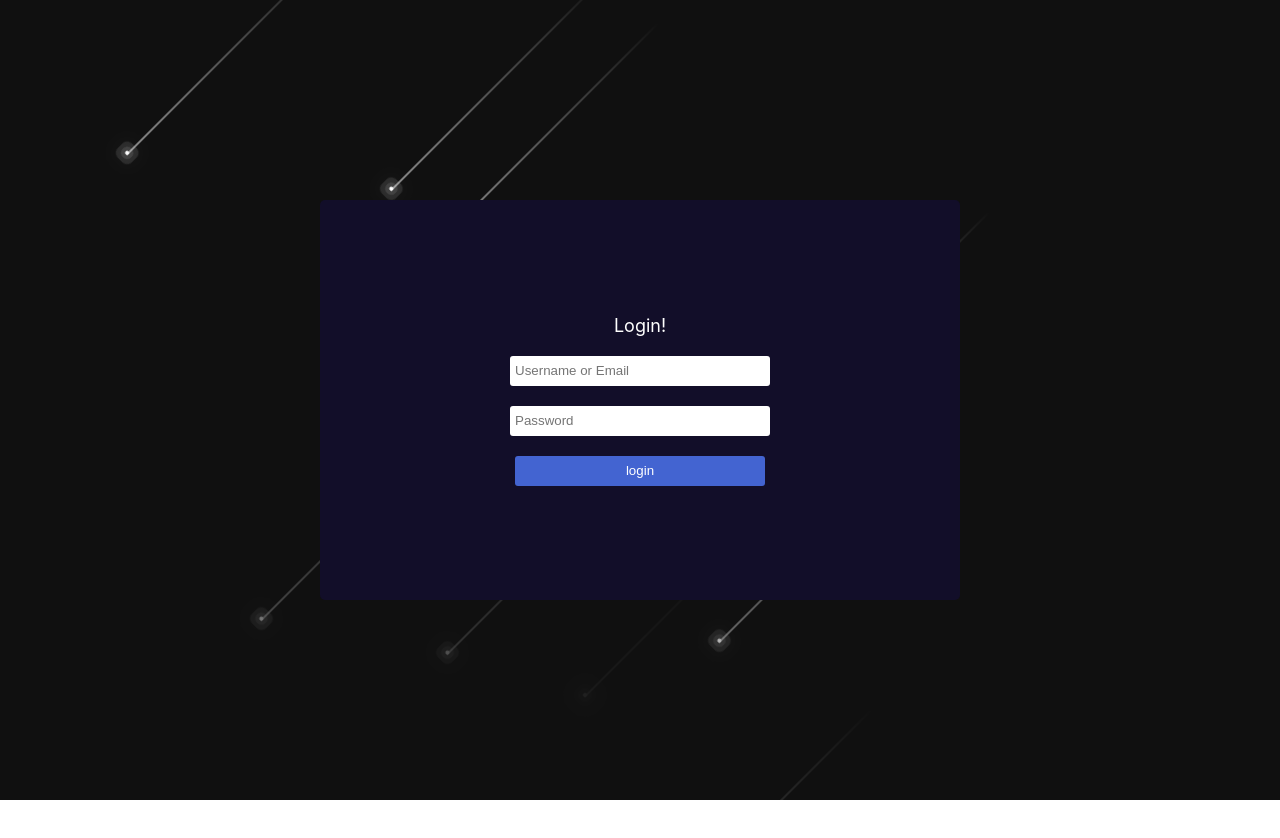
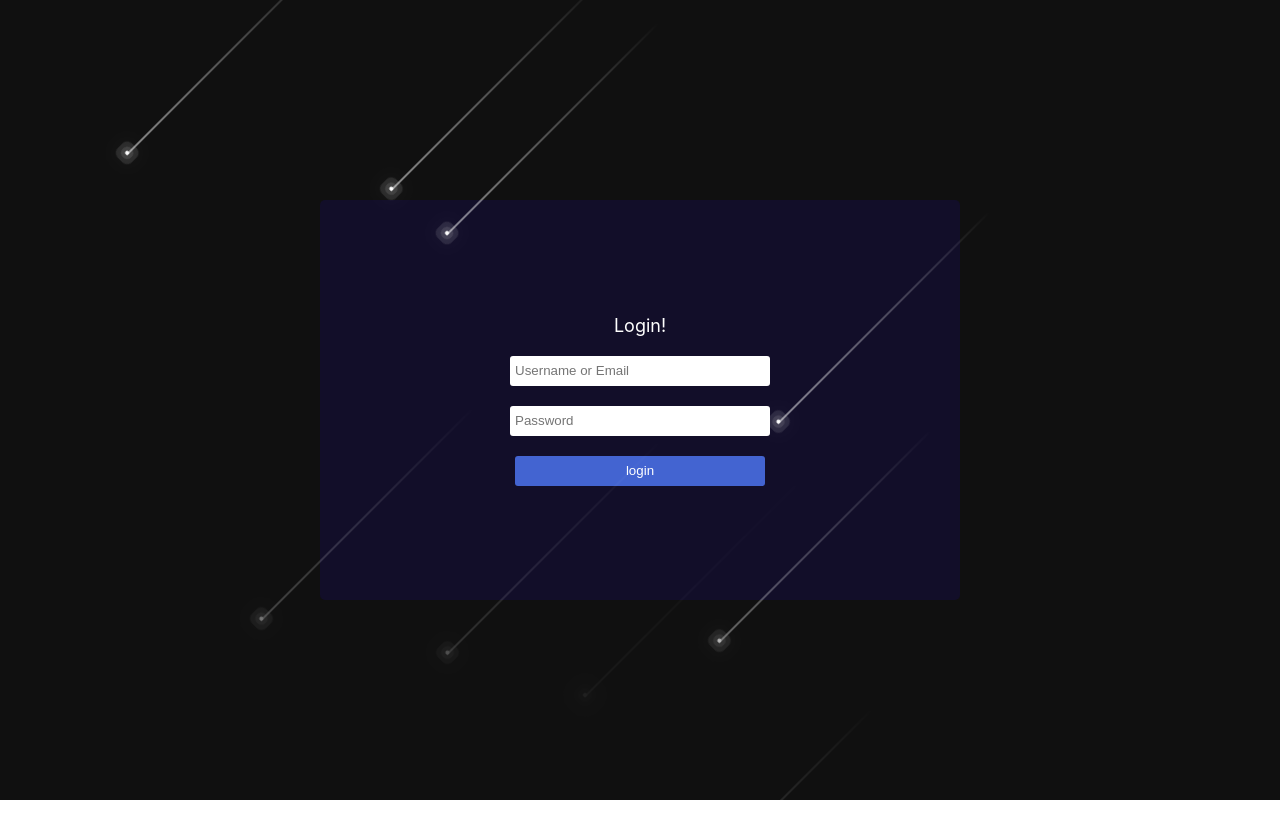
Before and after one commit to mitrabodh/libramate, a React (Create React App) app: page / in a window 1280 px wide. Shown: the top 838 px of the page. After the commit the page ends 800 px from the top, so only its background shows below. Built offline with nearby package versions, Linux system fonts and the light colour scheme.

Commit message:
made some changes to the animation

```diff
--- a/src/authentication.module.css
+++ b/src/authentication.module.css
@@ -8,12 +8,15 @@ body {
 }
 
 .container {
+    position: relative;
     display: flex;
     align-items: center;
     justify-content: center;
     width: 100vw;
     height: 100vh;
     background-color: rgb(16, 16, 16);
+    overflow: hidden;
+
 }
 
 form {
@@ -27,7 +30,6 @@ form {
     background-color: rgb(18, 14, 41);
     height: 50%;
     border-radius: 5px;
-    z-index: 999;
 }
 
 input {
@@ -63,6 +65,7 @@ span {
     box-shadow: 0 0 0 4px rgba(255, 255, 255, 0.1), 0 0 0 8px rgba(255, 255, 255, 0.1),
         0 0 20px rgba(255, 255, 255, 1);
     animation: animate 3s linear infinite;
+    z-index: 999;
 }
 
 span::before {
@@ -163,3 +166,5 @@ span:nth-child(9) {
         opacity: 0;
     }
 }
+
+@media screen and (min-width: 300px) {}
```
